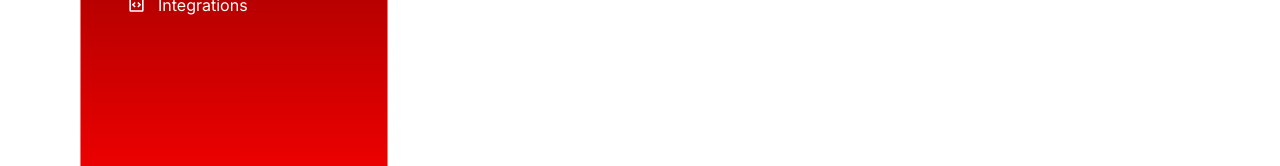
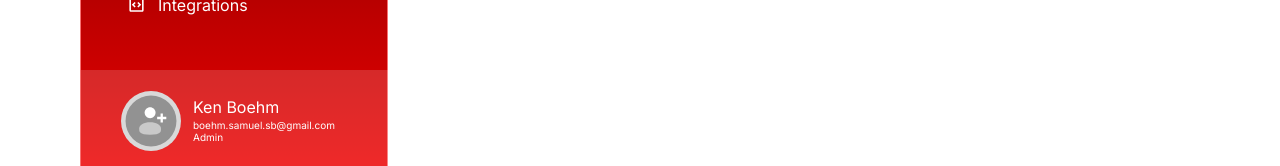
Before and after one commit to Ben-yon/volunteer-management-system, a React (Vite) app: page /profile-management in a window 1280 px wide. Shown: the part 786-952 px from the top of the page. Built offline with nearby package versions, Linux system fonts and the light colour scheme.

Commit message:
add user detail on menu

```diff
--- a/src/components/profileManagment/ProfileManagement.tsx
+++ b/src/components/profileManagment/ProfileManagement.tsx
@@ -63,7 +63,7 @@ export const ProfileManagement = () => {
               Programs
             </NavLink>
           </nav>
-          <nav className="border border-red-400 admin-secondary-gradient w-[308px] h-[488px] rounded-[23px] flex flex-col space-y-2 text-primary">
+          <nav className="border border-red-400 admin-secondary-gradient w-[308px] h-[488px] rounded-[23px] flex flex-col space-y-2 text-primary items-start">
               <NavLink to='admins' className="flex space-x-[13px] focus:bg-menu-focus hover:bg-menu-focus pt-[12px] pb-[3.14px] mt-[50px]">
                 <img src={media.admins} alt="" className="pl-[46px] pr-3" />
                 Admins
@@ -84,6 +84,14 @@ export const ProfileManagement = () => {
                 <img src={media.integrations} alt="" className="pl-[46px] pr-3" />
                 Integrations
               </NavLink>
+              <div className="w-[308px] h-[97px] bg-menu-focus flex items-center space-x-3 item top-margin">
+                <img src={media.upload} alt="" className="w-[60px] h-[60px] mt-[5px] ml-[40px]"/>
+                <div className="flex flex-col">
+                  <p>Ken Boehm</p>
+                  <span className="text-[10px] leading-[12.1px]">boehm.samuel.sb@gmail.com</span>
+                  <span className="text-[10px] leading-[12.1px]">Admin</span>
+                </div>
+              </div>
           </nav>
         </div>
         <div className="">
--- a/src/index.css
+++ b/src/index.css
@@ -35,9 +35,9 @@
     transform: translateX(-50%);
     display: flex;
     justify-content: center;
-  }
+}
 
-  .dot-button {
+.dot-button {
     margin: 0 5px;
     width: 10px;
     height: 10px;
@@ -45,16 +45,17 @@
     border: none;
     background-color: #ccc;
     cursor: pointer;
-  }
-  .dot-button.active{
-   background-color: #ec5959;
-  }
+}
 
-input{
+.dot-button.active {
+    background-color: #ec5959;
+}
+
+input {
     background: none;
 }
 
-.place-holder{
+.place-holder {
     background: rgba(255, 255, 255, 0.5);
 
 }
@@ -63,6 +64,7 @@ input{
     object-fit: cover;
     object-position: 25% 50%;
 }
+
 input[type="date"]::-webkit-calendar-picker-indicator {
     filter: bg-primary;
 }
@@ -77,7 +79,7 @@ input[type="date"]::-webkit-calendar-picker-indicator {
 }
 
 .admin-secondary-gradient {
-    background: linear-gradient(180deg, #680000  0%, #FF0000 100%);
+    background: linear-gradient(180deg, #680000 0%, #FF0000 100%);
 }
 
 .table-row {
@@ -88,3 +90,7 @@ input[type="date"]::-webkit-calendar-picker-indicator {
     opacity: 84% !important;
     margin-bottom: auto;
 }
+
+.top-margin{
+    margin-top: 50px !important;
+}
```
